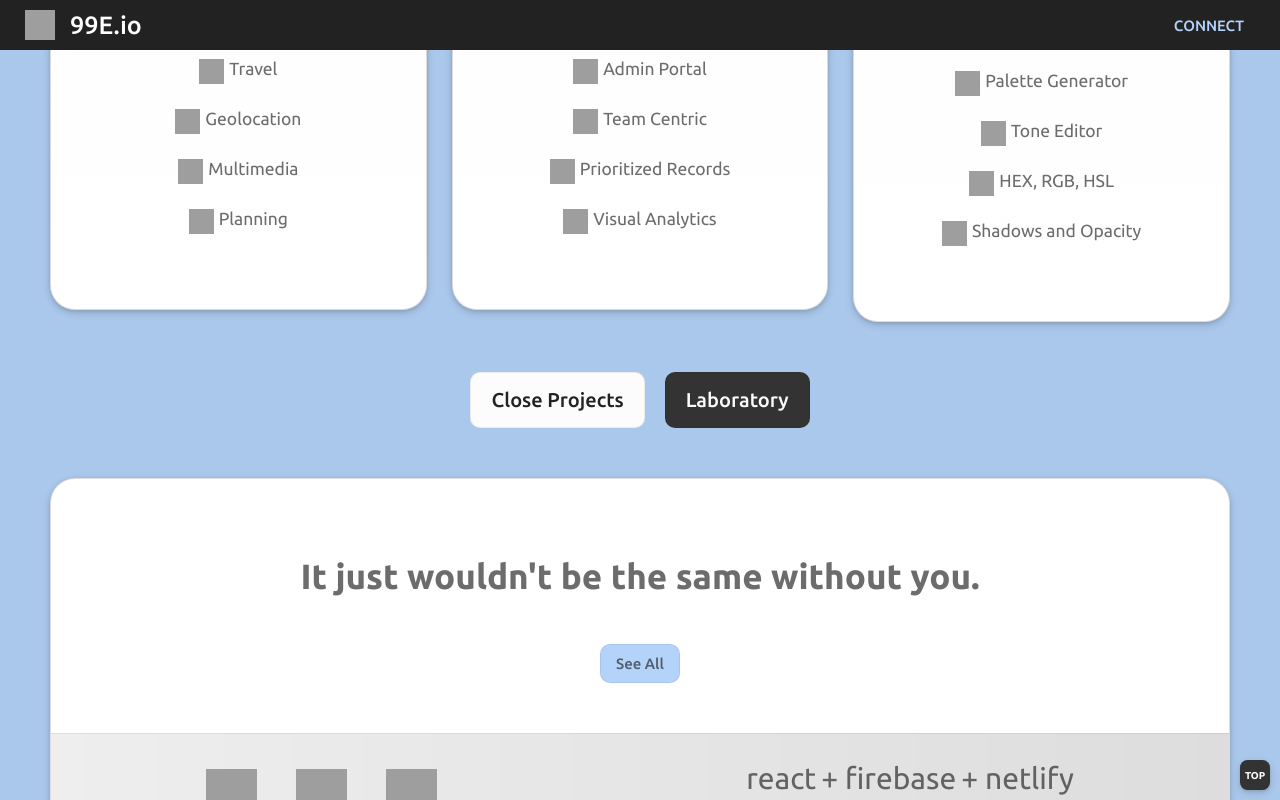
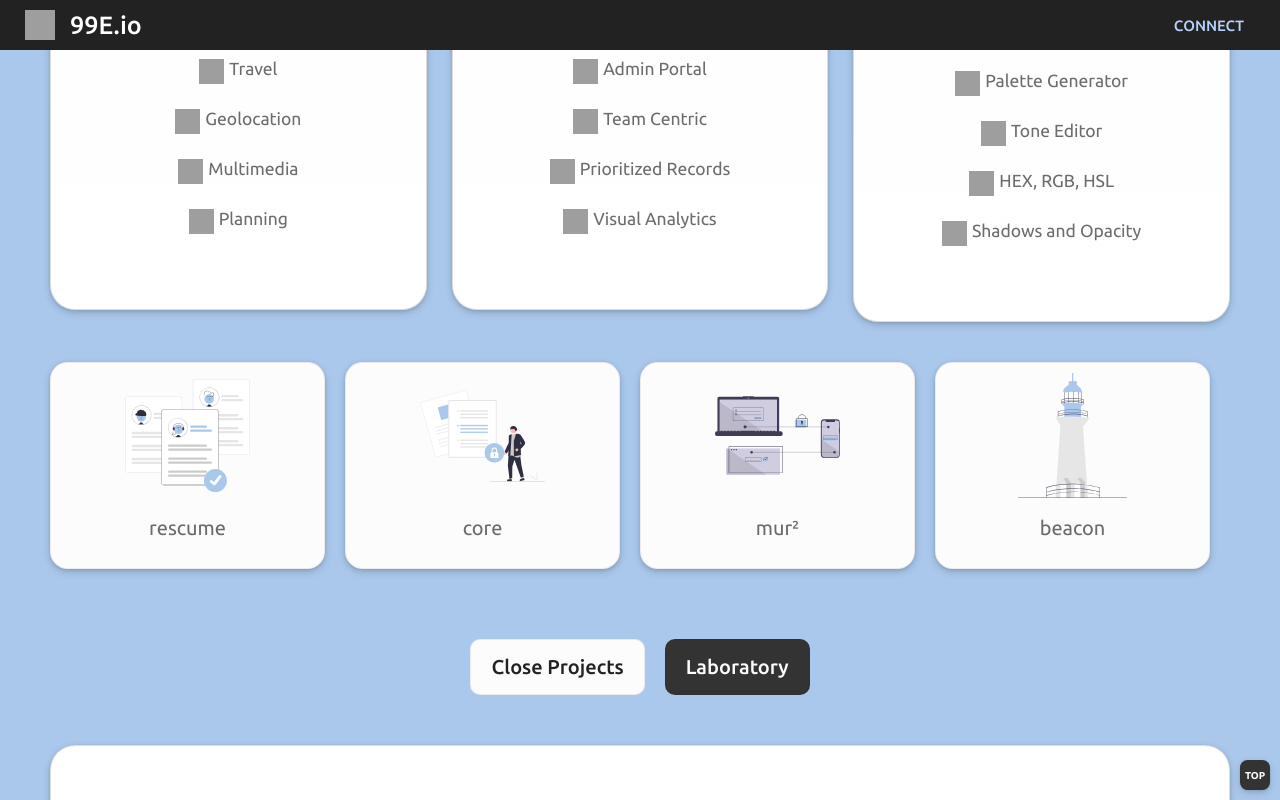
Before and after one commit to DylanSchiff/phuggit-proto, a React (Create React App) app: page / in a window 1280 px wide. Both pictures are taken after a click on the element "All Projects". Shown: the part 1485-2285 px from the top of the page. Built offline with nearby package versions, Linux system fonts and the light colour scheme; grey boxes are pictures that could not be loaded.

Commit message:
additional projects

```diff
--- a/src/App.jsx
+++ b/src/App.jsx
@@ -5,7 +5,7 @@ import PageSpan from "./components/page-span.component";
 import CARDS from "./components/CARDS";
 import Splash from "./components/splash/splash.component";
 import Cards from "./components/cards/cards.component";
-// import AdditionalProjects from "./components/additional-projects/additional-projects.component";
+import AdditionalProjects from "./components/additional-projects/additional-projects.component";
 import ANotification from "./components/app-notification/app-notification";
 import Navibar from "./components/navibar/navibar.component";
 import Toolkit from "./components/toolkit/toolkit.component";
@@ -14,7 +14,7 @@ import ContactBox from "./components/contact-box/contact-box.component";
 import past from "./components/images/past.svg";
 import present from "./components/images/present.svg";
 import future from "./components/images/future.svg";
-// import Lab from "./components/lab/lab.component";
+import Lab from "./components/lab/lab.component";
 
 const PageContainer = styled.div`
     min-height: 100vh;
@@ -289,9 +289,9 @@ const App = () => {
                         spantext="Experiment with new tools from the 99E creative suite."
                     />
                     <Cards cards={CARDS} />
-                    {/* <AdditionalProjects
+                    <AdditionalProjects
                         additionalProjectsVisible={additionalProjectsVisible}
-                    /> */}
+                    />
                     <LabButtons ref={additionalprojectssection}>
                         <LabButton
                             onClick={() => toggleAdditionalProjectsVisible()}
@@ -306,7 +306,7 @@ const App = () => {
                                 : "Laboratory"}
                         </LabButton>
                     </LabButtons>
-                    {/* <Lab laboratoryVisible={laboratoryVisible} /> */}
+                    <Lab laboratoryVisible={laboratoryVisible} />
                     <Toolkit tools={TOOLS} />
                     <GistsContainer>
                         <PageSpan
--- a/src/components/additional-projects/additional-projects.component.jsx
+++ b/src/components/additional-projects/additional-projects.component.jsx
@@ -11,6 +11,8 @@ const AdditionalProjectsContainer = styled.div`
     min-height: 30vh;
     border-radius: 25px;
     display: ${({ display }) => display};
+    grid-template-columns: repeat(4, 1fr);
+    /* flex-flow: ; */
     align-items: center;
     justify-content: center;
 `;
@@ -29,21 +31,23 @@ const AddProjectContainer = styled.div`
     border: 1px solid var(--fade-001);
 `;
 const AddProjectImageContainer = styled.div`
-    max-height: 150px;
+    /* max-height: 150px;
     max-width: 150px;
     min-height: 150px;
     min-width: 150px;
     border-radius: 12.5px;
     overflow: hidden;
+    background-color: var(--white-002);
+    box-shadow: inset 0 1px 3px var(--fade-001), inset 0 2px 5px var(--fade-001),
+        inset 0 3px 8px var(--fade-002);
+    border: 1px solid var(--fade-001);
+    */
     display: flex;
     align-items: center;
     justify-content: center;
     transition: 111ms linear;
     margin-bottom: 20px;
-    background-color: var(--white-002);
-    box-shadow: inset 0 1px 3px var(--fade-001), inset 0 2px 5px var(--fade-001),
-        inset 0 3px 8px var(--fade-002);
-    border: 1px solid var(--fade-001);
+
     @media only screen and (max-width: 600px) {
         max-height: 100px;
         max-width: 100px;
@@ -73,7 +77,7 @@ const PROJECTS = [
 const AdditionalProjects = ({ additionalProjectsVisible }) => {
     return (
         <AdditionalProjectsContainer
-            display={additionalProjectsVisible ? "flex" : "none"}
+            display={additionalProjectsVisible ? "grid" : "none"}
         >
             {PROJECTS.map((project) => {
                 const { id, heading, imageUrl } = project;
```
